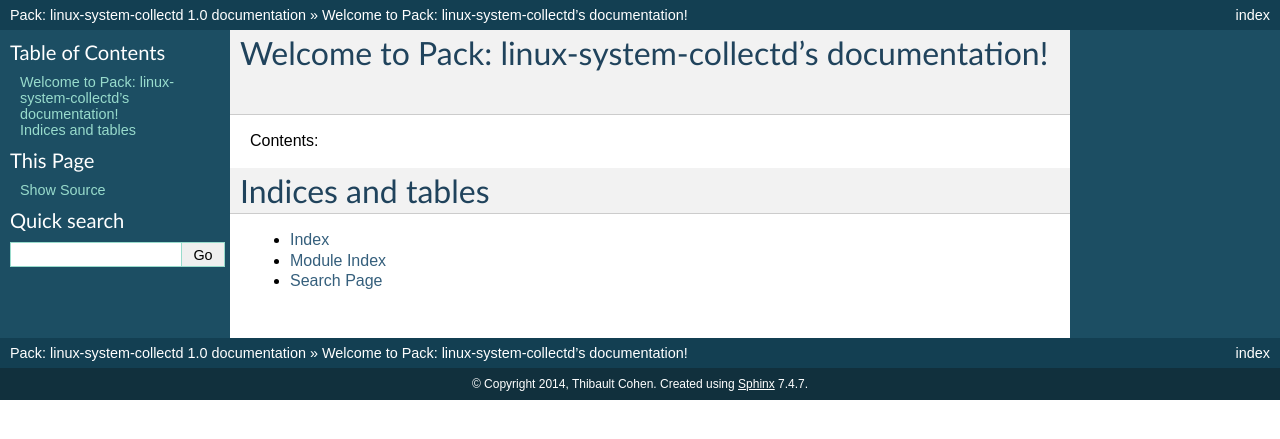
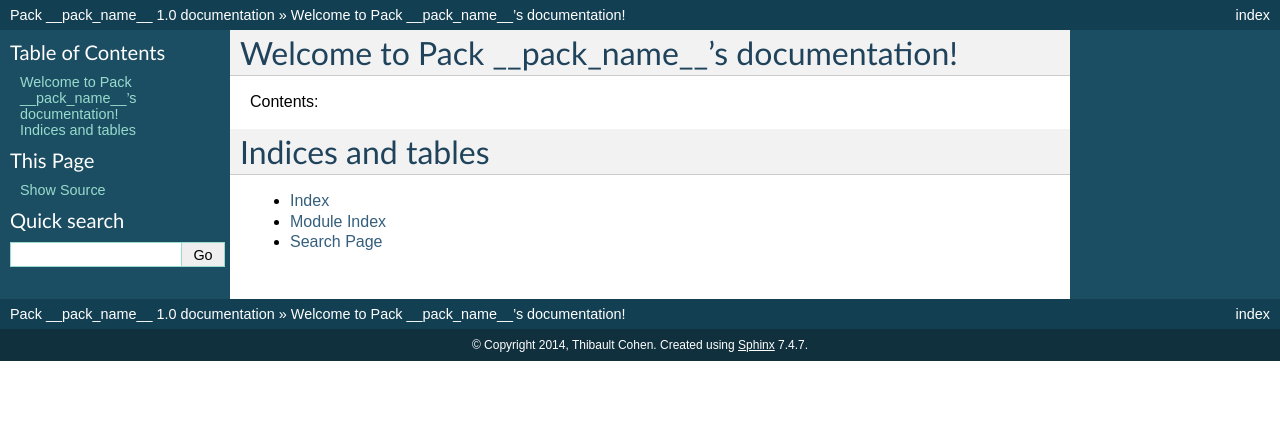
Before and after one commit to savoirfairelinux/monitoring-tools, a Sphinx documentation site: the page built from doc/source/index.rst, in a window 1280 px wide. Shown: the top 439 px of the page. Built offline with Sphinx 7.4.7, drawn with Linux system fonts in a browser that asks for light colours.

Commit message:
First commit for linux-system-collectd

```diff
--- a/doc/source/conf.py
+++ b/doc/source/conf.py
@@ -1,7 +1,7 @@
 # -*- coding: utf-8 -*-
 #
-# Pack: linux-system-collectd documentation build configuration file, created by
-# sphinx-quickstart on Wed Feb 12 23:37:49 2014.
+# Pack __pack_name__ documentation build configuration file, created by
+# sphinx-quickstart on Thu Feb 13 09:24:38 2014.
 #
 # This file is execfile()d with the current directory set to its
 # containing dir.
@@ -49,7 +49,7 @@
 master_doc = 'index'
 
 # General information about the project.
-project = u'Pack: linux-system-collectd'
+project = u'Pack __pack_name__'
 copyright = u'2014, Thibault Cohen'
 
 # The version info for the project you're documenting, acts as replacement for
@@ -182,7 +182,7 @@
 #html_file_suffix = None
 
 # Output file base name for HTML help builder.
-htmlhelp_basename = 'Packlinux-system-collectddoc'
+htmlhelp_basename = 'Pack__pack_name__doc'
 
 
 # -- Options for LaTeX output ---------------------------------------------
@@ -202,7 +202,7 @@
 # (source start file, target name, title,
 #  author, documentclass [howto, manual, or own class]).
 latex_documents = [
-  ('index', 'Packlinux-system-collectd.tex', u'Pack: \\textless{}linux-system-collectd\\textgreater{} Documentation',
+  ('index', 'Pack__pack_name__.tex', u'Pack \\_\\_linux-system-collectd\\_\\_ Documentation',
    u'\\textless{}author\\_name\\textgreater{}', 'manual'),
 ]
 
@@ -232,7 +232,7 @@
 # One entry per manual page. List of tuples
 # (source start file, name, description, authors, manual section).
 man_pages = [
-    ('index', 'packlinux-system-collectd', u'Pack: linux-system-collectd Documentation',
+    ('index', 'pack__pack_name__', u'Pack __pack_name__ Documentation',
      [u'Thibault Cohen'], 1)
 ]
 
@@ -246,8 +246,8 @@
 # (source start file, target name, title, author,
 #  dir menu entry, description, category)
 texinfo_documents = [
-  ('index', 'Packlinux-system-collectd', u'Pack: linux-system-collectd Documentation',
-   u'Thibault Cohen', 'Packlinux-system-collectd', 'One line description of project.',
+  ('index', 'Pack__pack_name__', u'Pack __pack_name__ Documentation',
+   u'Thibault Cohen', 'Pack__pack_name__', 'One line description of project.',
    'Miscellaneous'),
 ]
 
@@ -267,13 +267,13 @@
 # -- Options for Epub output ----------------------------------------------
 
 # Bibliographic Dublin Core info.
-epub_title = u'Pack: linux-system-collectd'
+epub_title = u'Pack __pack_name__'
 epub_author = u'Thibault Cohen'
 epub_publisher = u'Thibault Cohen'
 epub_copyright = u'2014, Thibault Cohen'
 
 # The basename for the epub file. It defaults to the project name.
-#epub_basename = u'Pack: linux-system-collectd'
+#epub_basename = u'Pack __pack_name__'
 
 # The HTML theme for the epub output. Since the default themes are not optimized
 # for small screen space, using the same theme for HTML and epub output is
--- a/doc/source/index.rst
+++ b/doc/source/index.rst
@@ -1,10 +1,10 @@
-.. Pack: linux-system-collectd documentation master file, created by
-   sphinx-quickstart on Wed Feb 12 23:37:49 2014.
+.. Pack __pack_name__ documentation master file, created by
+   sphinx-quickstart on Thu Feb 13 09:24:38 2014.
    You can adapt this file completely to your liking, but it should at least
    contain the root `toctree` directive.
 
-Welcome to Pack: linux-system-collectd's documentation!
-=============================================
+Welcome to Pack __pack_name__'s documentation!
+==============================================
 
 Contents:
 
```
Also changed, not shown: 3 other files.
